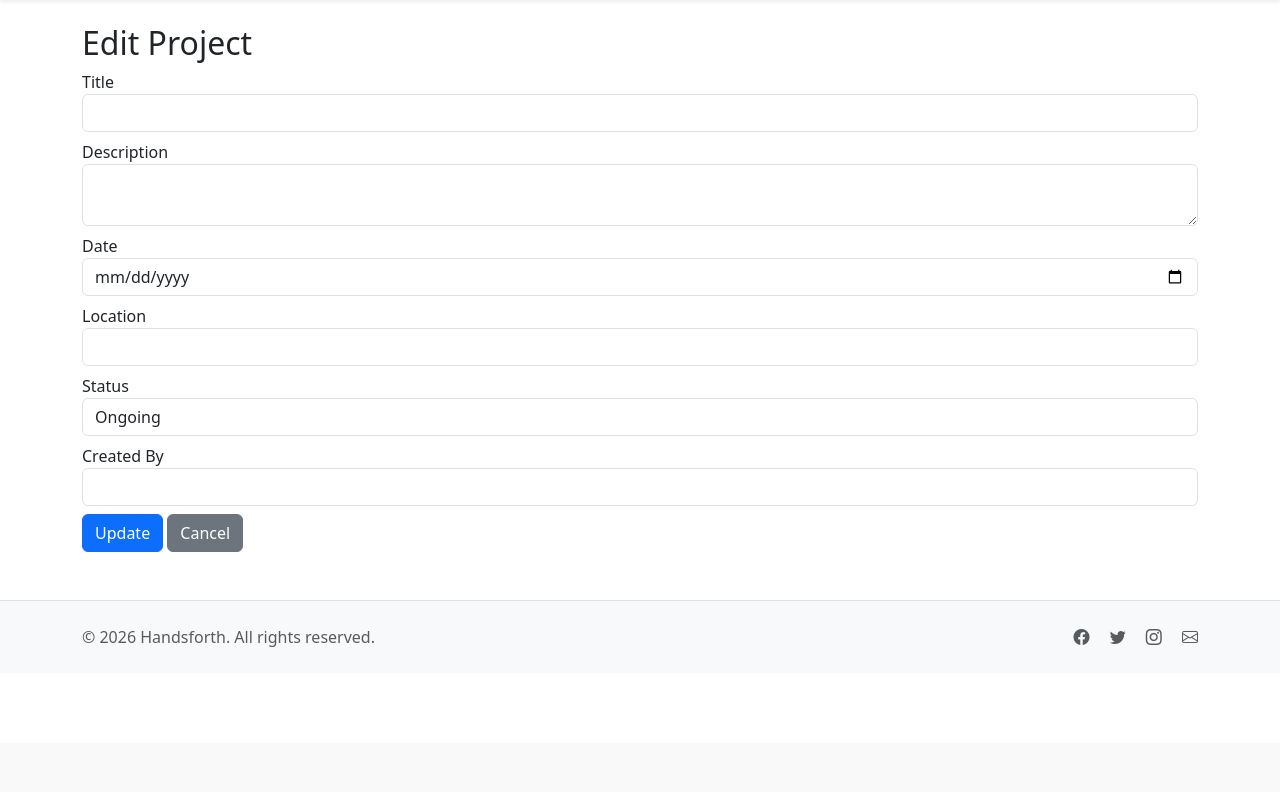
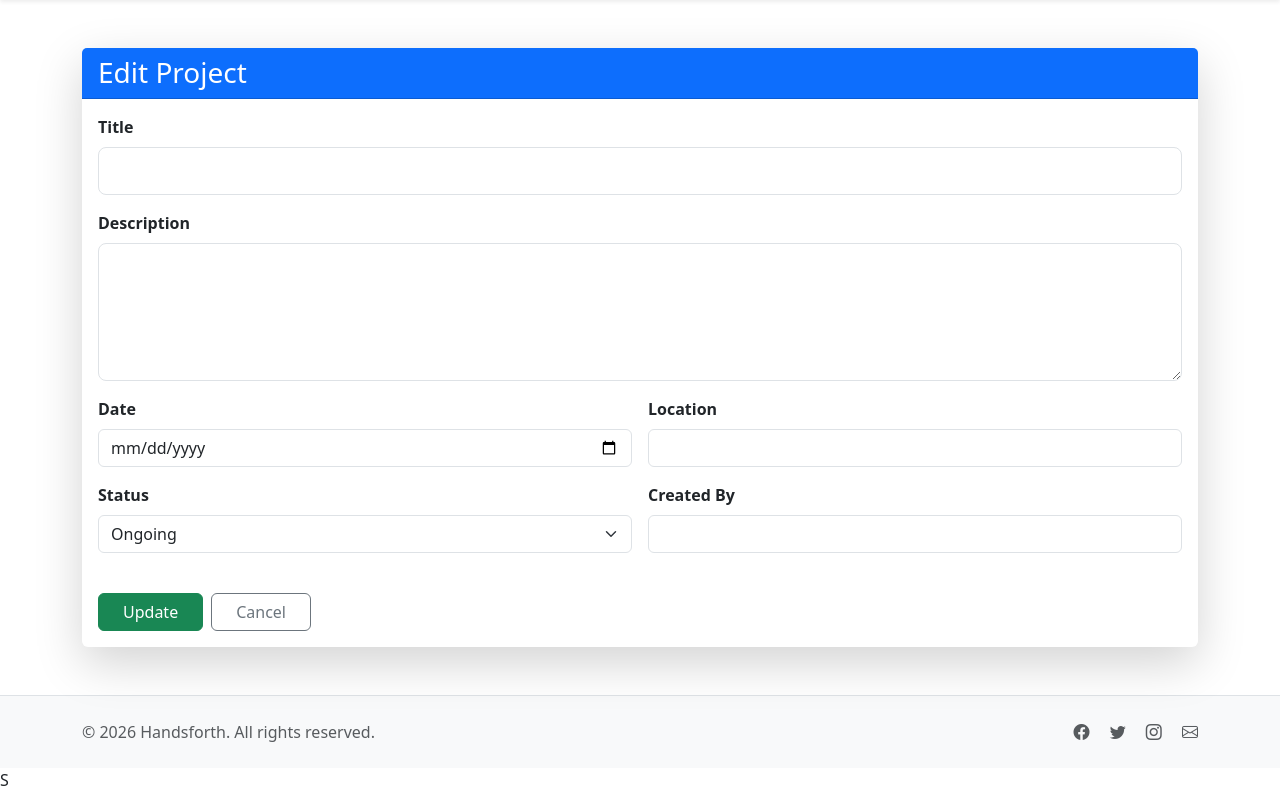
Before and after one commit to jerichopbellen/Handsforth, a PHP site: page /edit.php?id=1 in a window 1280 px wide. Shown: the part 57-849 px from the top of the page. Before the commit the page ends 704 px from the top, so only its background shows below. Run offline with PHP 8.4, Linux system fonts and the light colour scheme; data that the repository does not hold is empty.

Commit message:
edit form modified

```diff
--- a/app/projects/edit.php
+++ b/app/projects/edit.php
@@ -15,7 +15,6 @@ if (isset($_POST['update'])) {
     $date = $_POST['date'];
     $location = $_POST['location'];
     $status = $_POST['status'];
-    $created_by = $_POST['created_by'];
 
     mysqli_query($conn, "UPDATE projects SET
         title='$title',
@@ -30,30 +29,66 @@ if (isset($_POST['update'])) {
 }
 ?>
 
-<div class="container mt-4">
-    <h2>Edit Project</h2>
+<div class="container mt-5">
+    <div class="card shadow-lg border-0">
+        <div class="card-header bg-primary text-white">
+            <h3 class="mb-0">Edit Project</h3>
+        </div>
+        <div class="card-body">
+            <form method="POST">
+                <div class="mb-3">
+                    <label for="title" class="form-label fw-bold">Title</label>
+                    <input type="text" name="title" class="form-control form-control-lg" value="<?= htmlspecialchars($project['title']); ?>" required>
+                </div>
 
-    <form method="POST">
-        <label for="title">Title</label>
-        <input type="text" name="title" class="form-control mb-2" value="<?= $project['title']; ?>" required>
-        <label for="description">Description</label>
-        <textarea name="description" class="form-control mb-2" required><?= $project['description']; ?></textarea>
-        <label for="date">Date</label>
-        <input type="date" name="date" class="form-control mb-2" value="<?= $project['date']; ?>" required>
-        <label for="location">Location</label>
-        <input type="text" name="location" class="form-control mb-2" value="<?= $project['location']; ?>" required>
-        <label for="status">Status</label>
-        <select name="status" class="form-control mb-2">
-            <option <?= $project['status']=='Ongoing'?'selected':'' ?>>Ongoing</option>
-            <option <?= $project['status']=='Completed'?'selected':'' ?>>Completed</option>
-            <option <?= $project['status']=='Pending'?'selected':'' ?>>Pending</option>
-        </select>
-        <label for="created_by">Created By</label>
-        <input type="text" name="created_by" class="form-control mb-2" value="<?= $project['username']; ?>" readonly>
+                <div class="mb-3">
+                    <label for="description" class="form-label fw-bold">Description</label>
+                    <textarea name="description" class="form-control form-control-lg" rows="4" required><?= htmlspecialchars($project['description']); ?></textarea>
+                </div>
 
-        <button name="update" class="btn btn-primary">Update</button>
-        <a href="index.php" class="btn btn-secondary">Cancel</a>
-    </form>
+                <div class="row g-3">
+                    <div class="col-md-6">
+                        <div class="mb-3">
+                            <label for="date" class="form-label fw-bold">Date</label>
+                            <input type="date" name="date" class="form-control" value="<?= htmlspecialchars($project['date']); ?>" required>
+                        </div>
+                    </div>
+
+                    <div class="col-md-6">
+                        <div class="mb-3">
+                            <label for="location" class="form-label fw-bold">Location</label>
+                            <input type="text" name="location" class="form-control" value="<?= htmlspecialchars($project['location']); ?>" required>
+                        </div>
+                    </div>
+                </div>
+
+                <div class="row g-3">
+                    <div class="col-md-6">
+                        <div class="mb-3">
+                            <label for="status" class="form-label fw-bold">Status</label>
+                            <select name="status" class="form-select" required>
+                                <option value="Ongoing" <?= $project['status']=='Ongoing'?'selected':'' ?>>Ongoing</option>
+                                <option value="Completed" <?= $project['status']=='Completed'?'selected':'' ?>>Completed</option>
+                                <option value="Pending" <?= $project['status']=='Pending'?'selected':'' ?>>Pending</option>
+                            </select>
+                        </div>
+                    </div>
+
+                    <div class="col-md-6">
+                        <div class="mb-3">
+                            <label for="created_by" class="form-label fw-bold">Created By</label>
+                            <input type="text" name="created_by" class="form-control" value="<?= htmlspecialchars($project['username']); ?>" readonly>
+                        </div>
+                    </div>
+                </div>
+
+                <div class="mt-4 d-flex gap-2">
+                    <button name="update" class="btn btn-success px-4">Update</button>
+                    <a href="index.php" class="btn btn-outline-secondary px-4">Cancel</a>
+                </div>
+            </form>
+        </div>
+    </div>
 </div>
 
-<?php include("../../includes/footer.php"); ?>
+<?php include("../../includes/footer.php"); ?>S
```
